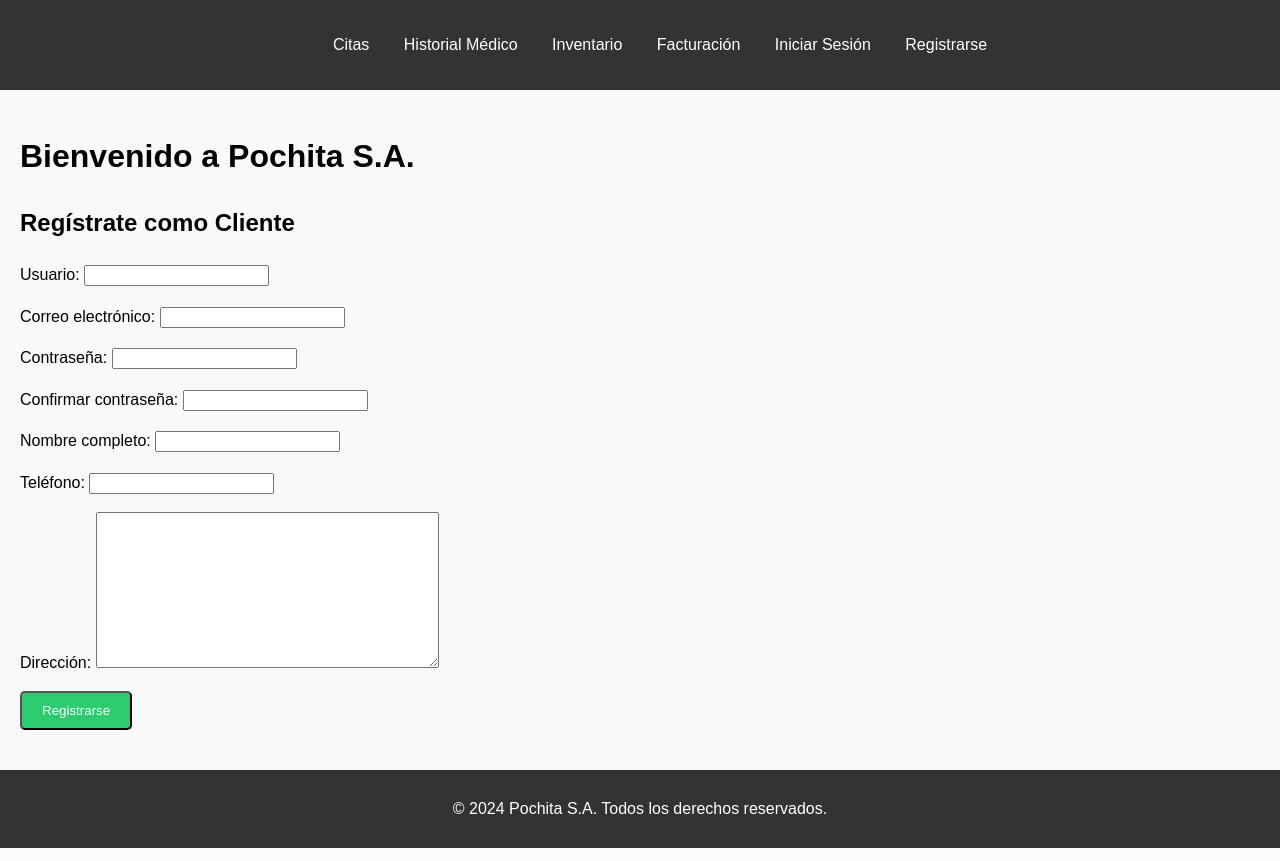
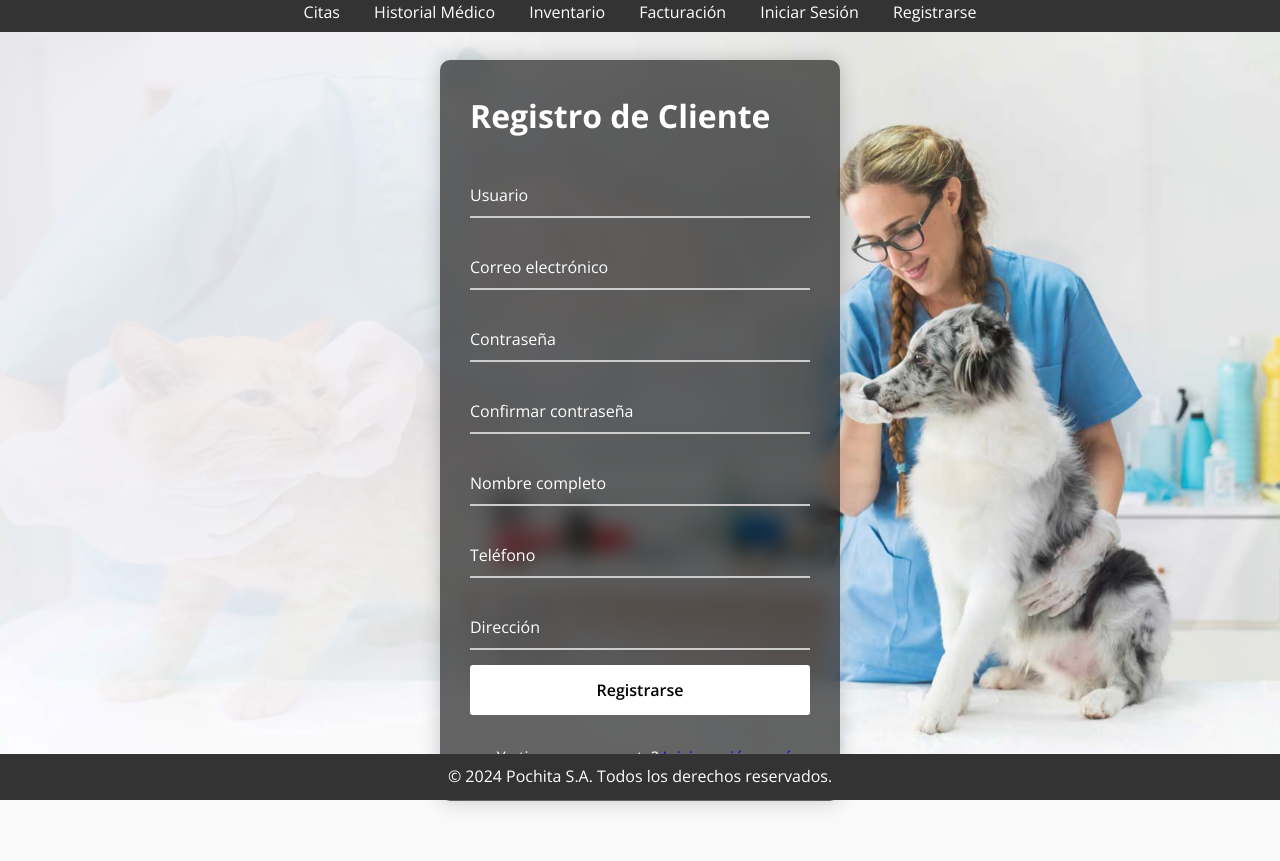
Before and after one commit to Yeyobitz/Pochita, a Django app: page /users/register/ in a window 1280 px wide. Run offline with Django 5.2, Linux system fonts and the light colour scheme.

Commit message:
Logout/Register Optimization

```diff
--- a/templates/logout.html
+++ b/templates/logout.html
@@ -1,6 +1,8 @@
 {% extends 'base.html' %}
-{% load static %}
-{% block title %}Logout{% endblock %}
+
+{% block title %}Cerrar Sesión{% endblock %}
+
+{% block heading %}{% endblock heading %}
 
 {% block content %}
 <div class="wrapper">
--- a/users/templates/users/register.html
+++ b/users/templates/users/register.html
@@ -1,14 +1,74 @@
 {% extends 'base.html' %}
 
-{% block title %}Registro de Cliente{% endblock title %}
+{% load static %}
+
+{% block title %}Veterinaria Pochita{% endblock title %}
+
+{% block extra_head %}
+<link rel="stylesheet" href="{% static 'styles/style.css' %}">
+{% endblock extra_head %}
+
+{% block heading %}{% endblock heading %}
 
 {% block content %}
-<h2>Regístrate como Cliente</h2>
-<form method="post">
-    {% csrf_token %}
-    {{ form.as_p }}
-    {{ user_form.as_p }}
-    {{ client_form.as_p }}
-    <button type="submit" class="button">Registrarse</button>
-</form>
+<div class="wrapper">
+    <form method="post">
+        {% csrf_token %}
+        <h2>Registro de Cliente</h2>
+
+        <div class="input-field">
+            <input type="text" name="username" required>
+            <label>Usuario</label>
+        </div>
+
+        <div class="input-field">
+            <input type="email" name="email" required>
+            <label>Correo electrónico</label>
+        </div>
+
+        <div class="input-field">
+            <input type="password" name="password1" required>
+            <label>Contraseña</label>
+        </div>
+
+        <div class="input-field">
+            <input type="password" name="password2" required>
+            <label>Confirmar contraseña</label>
+        </div>
+
+        <div class="input-field">
+            <input type="text" name="name" required>
+            <label>Nombre completo</label>
+        </div>
+
+        <div class="input-field">
+            <input type="text" name="phone_number" required>
+            <label>Teléfono</label>
+        </div>
+
+        <div class="input-field">
+            <input type="text" name="address" required>
+            <label>Dirección</label>
+        </div>
+
+        {% if form.errors %}
+        <div class="error-message visible">
+            {% for field in form %}
+                {% for error in field.errors %}
+                    <p>{{ error }}</p>
+                {% endfor %}
+            {% endfor %}
+        </div>
+        {% endif %}
+
+        <button type="submit">Registrarse</button>
+        <div class="register">
+            <p>¿Ya tienes una cuenta? <a href="{% url 'login' %}">Inicia sesión aquí</a></p>
+        </div>
+    </form>
+</div>
 {% endblock content %}
+
+{% block extra_scripts %}
+<script src="https://code.jquery.com/jquery-3.6.0.min.js"></script>
+{% endblock extra_scripts %}
--- a/users/views.py
+++ b/users/views.py
@@ -3,24 +3,31 @@ from django.contrib.auth import login, logout
 from django.contrib import messages
 from .models import Client
 from .forms import CustomUserCreationForm, ClientRegistrationForm
+from django.contrib.auth.models import User
+
 
 def register_client(request):
     if request.method == 'POST':
-        user_form = CustomUserCreationForm(request.POST)
-        client_form = ClientRegistrationForm(request.POST)
-        if user_form.is_valid() and client_form.is_valid():
-            user = user_form.save()
+        form = ClientRegistrationForm(request.POST)
+        if form.is_valid():
+            user = User.objects.create_user(
+                username=form.cleaned_data['username'],
+                email=form.cleaned_data['email'],
+                password=form.cleaned_data['password1']
+            )
             Client.objects.create(
                 user=user,
-                name=client_form.cleaned_data['name'],
-                phone_number=client_form.cleaned_data['phone_number'],
-                address=client_form.cleaned_data['address']
+                name=form.cleaned_data['name'],
+                phone_number=form.cleaned_data['phone_number'],
+                address=form.cleaned_data['address'],
+                email=form.cleaned_data['email']  # Adding email field here
             )
             login(request, user)
             messages.success(request, "¡Registro exitoso! Bienvenido a Pochita S.A.")
             return redirect('landing_page')
     else:
         form = ClientRegistrationForm()
+
     return render(request, 'users/register.html', {'form': form})
 
 def custom_logout(request):
```
Also changed, not shown: db.sqlite3.
